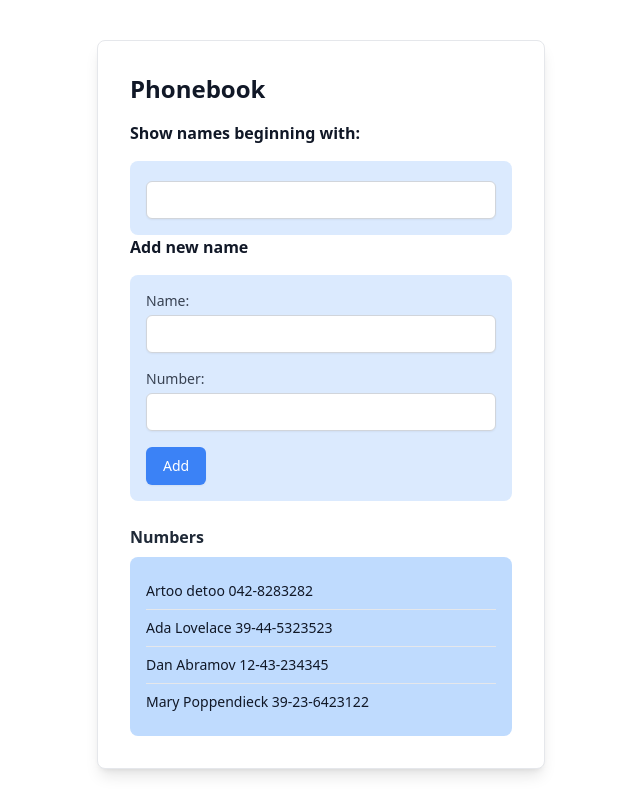
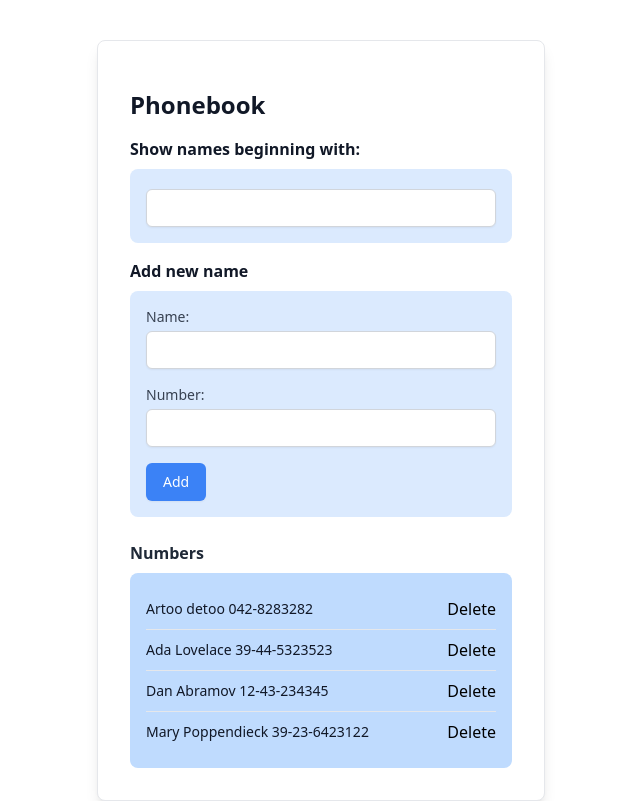
Before and after one commit to jkk-fullstack-projects/Phonebook, a React (Vite) app: page / in a window 1280 px wide. Shown: the whole page, without its empty margins (319-959 px from the left). Built offline with nearby package versions, Linux system fonts and the light colour scheme; data requests are answered from the project's data file.

Commit message:
Added deletePerson -functionality after each number

```diff
--- a/db.json
+++ b/db.json
@@ -1,24 +1,24 @@
 {
-  "persons":[
+  "persons": [
     {
       "name": "Artoo detoo",
       "number": "042-8283282",
-      "id": 1
+      "id": "1"
     },
     {
       "name": "Ada Lovelace",
       "number": "39-44-5323523",
-      "id": 2
+      "id": "2"
     },
     {
       "name": "Dan Abramov",
       "number": "12-43-234345",
-      "id": 3
+      "id": "3"
     },
     {
       "name": "Mary Poppendieck",
       "number": "39-23-6423122",
-      "id": 4
+      "id": "4"
     }
   ]
 }
--- a/src/App.jsx
+++ b/src/App.jsx
@@ -4,6 +4,7 @@ import axios from 'axios'
 import EntryForm from './components/EntryForm.jsx'
 import Persons from './components/Persons.jsx'
 import SearchForm from './components/SearchForm.jsx'
+import PersonCRUD from './services/PersonCRUD.jsx'
 
 const App = () => {
   const [persons, setPersons] = useState([])
@@ -13,13 +14,14 @@ const App = () => {
 
   useEffect(() => {
     console.log('effect')
-    axios
-      .get('http://localhost:3001/persons')
+    PersonCRUD
+      .getAll()
       .then(response => {
         console.log('promise fulfilled')
         setPersons(response.data)
       })
   }, [])
+  console.log('render', persons.length, 'persons')
 
   const findNameFromPersons = (newName) => {
     let foundOrNot = persons.some(person => person.name.toLowerCase() === newName.toLowerCase())
@@ -36,7 +38,11 @@ const App = () => {
     if (findNameFromPersons(newName)) {
       alert(`${newName} exists already`)
     } else {
-      setPersons(persons.concat(personObject))
+      axios
+        .post('http://localhost:3001/persons', personObject)
+        .then(response => {
+          console.log(response)
+        })
       setNewName('')
       setNewNumber('')
     }
@@ -54,15 +60,31 @@ const App = () => {
     setFilternames(event.target.value)
   }
 
+  const handleDeletePerson = (id) => {
+    const person = persons.find(person => person.id === id);
+    const confirmDelete = window.confirm(`Delete ${person.name}?`)
+
+    if (confirmDelete) {
+    PersonCRUD.removeName(id)
+        .then(() => {
+          setPersons(persons.filter(person => person.id !== id))
+        })
+        .catch(error => {
+          alert(`The person '${person.name}' was already deleted from the server `, error);
+          setPersons(persons.filter(person => person.id !== id));
+        });
+    }
+  };
+
   const filteredPersons = filterNames === '' ? persons : persons.filter(
     person => person.name.toLowerCase().includes(filterNames.toLowerCase())
   )
 
   return (
     <div className="max-w-md mx-auto mt-10 bg-white p-8 border border-gray-200 rounded-lg shadow-lg">
-      <h2 className="text-2xl font-bold mb-4 text-gray-900">Phonebook</h2>
+      <h2 className="text-2xl font-bold mt-4 mb-4 text-gray-900">Phonebook</h2>
       <SearchForm filterNames={filterNames} handleFilterChange={handleFilterChange} />
-      <h4 className="text-l font-bold mb-4 text-gray-900">Add new name</h4>
+      <h4 className="text-l font-bold mb-2 text-gray-900">Add new name</h4>
       <EntryForm
         addPerson={addPerson}
         newName={newName}
@@ -71,7 +93,9 @@ const App = () => {
         handleNumberChange={handleNumberChange}
       />
       <h4 className="text-l font-semibold mt-6 mb-2 text-gray-800">Numbers</h4>
-      <Persons persons={filteredPersons} />
+      <Persons
+        persons={filteredPersons}
+        deletePerson={handleDeletePerson}/>
     </div>
   );
 };
--- a/src/components/Persons.jsx
+++ b/src/components/Persons.jsx
@@ -1,11 +1,14 @@
 import ShowPerson from "./ShowPerson"
 
-const Persons = ({ persons }) => {
+const Persons = ({ persons, deletePerson }) => {
     return (
         <ul className="bg-blue-200 p-4 rounded-lg divide-y divide-gray-200">
             {persons.map((person, index) =>
                 <li key={index} className="py-2">
-                    <ShowPerson person={person.name} number={person.number} />
+                    <ShowPerson
+                        person={person.name}
+                        number={person.number}
+                        handleDeletePerson={() => deletePerson(person.id)}/>
                 </li>
             )}
         </ul>
--- a/src/components/SearchForm.jsx
+++ b/src/components/SearchForm.jsx
@@ -1,8 +1,8 @@
     const SearchForm = ({handleFilterChange, filterNames}) => {
         return (
             <>
-                <h4 className="text-l font-bold mb-4 text-gray-900">Show names beginning with:</h4>
-                <div className="bg-blue-100 p-4 rounded-lg">
+                <h4 className="text-l font-bold mb-2 text-gray-900">Show names beginning with:</h4>
+                <div className="bg-blue-100 p-4 rounded-lg mb-4">
                     <form className="space-y-4">
                     <input
                         className="mt-1 block w-full px-3 py-2 bg-white border border-gray-300 rounded-md shadow-sm focus:outline-none focus:ring-blue-500 focus:border-blue-500 sm:text-sm"
--- a/src/components/ShowPerson.jsx
+++ b/src/components/ShowPerson.jsx
@@ -1,7 +1,8 @@
-const ShowPerson = ({ person, number }) => {
+const ShowPerson = ({ person, number, handleDeletePerson }) => {
   return (
       <div className="flex justify-between items-center">
           <div className="text-sm font-medium text-gray-900">{person} {number}</div>
+          <button onClick={handleDeletePerson} >Delete </button>
       </div>
   );
 };
--- /dev/null
+++ b/src/services/PersonCRUD.jsx
@@ -0,0 +1,28 @@
+import axios from 'axios';
+const baseUrl = 'http://localhost:3001/persons';
+
+const getAll = () => {
+    return axios.get(baseUrl)
+};
+
+const create = newObject => {
+    return axios.post(baseUrl, newObject)
+};
+
+
+const update = (id, newObject) => {
+    return axios.put(`${baseUrl}/${id}`, newObject)
+};
+
+const removeName = (id) => {
+    return axios.delete(`${baseUrl}/${id}`)
+    .then(response => {
+        console.log(`deleted person with ID ${id}`, response.data)
+        return response.data
+    })
+    .catch(error => {
+        console.log(error)
+    })
+};
+
+export default{ getAll, create, update, removeName };
```
